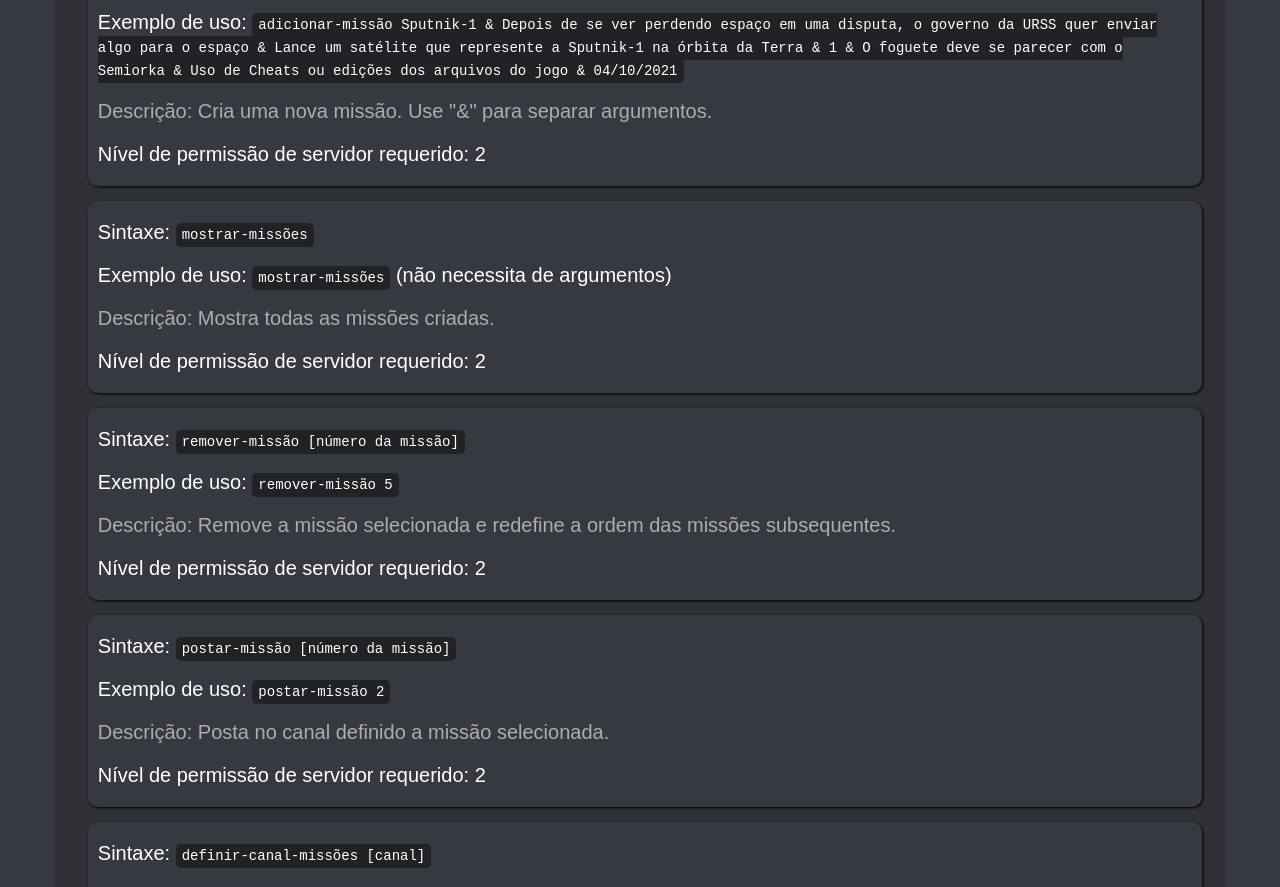
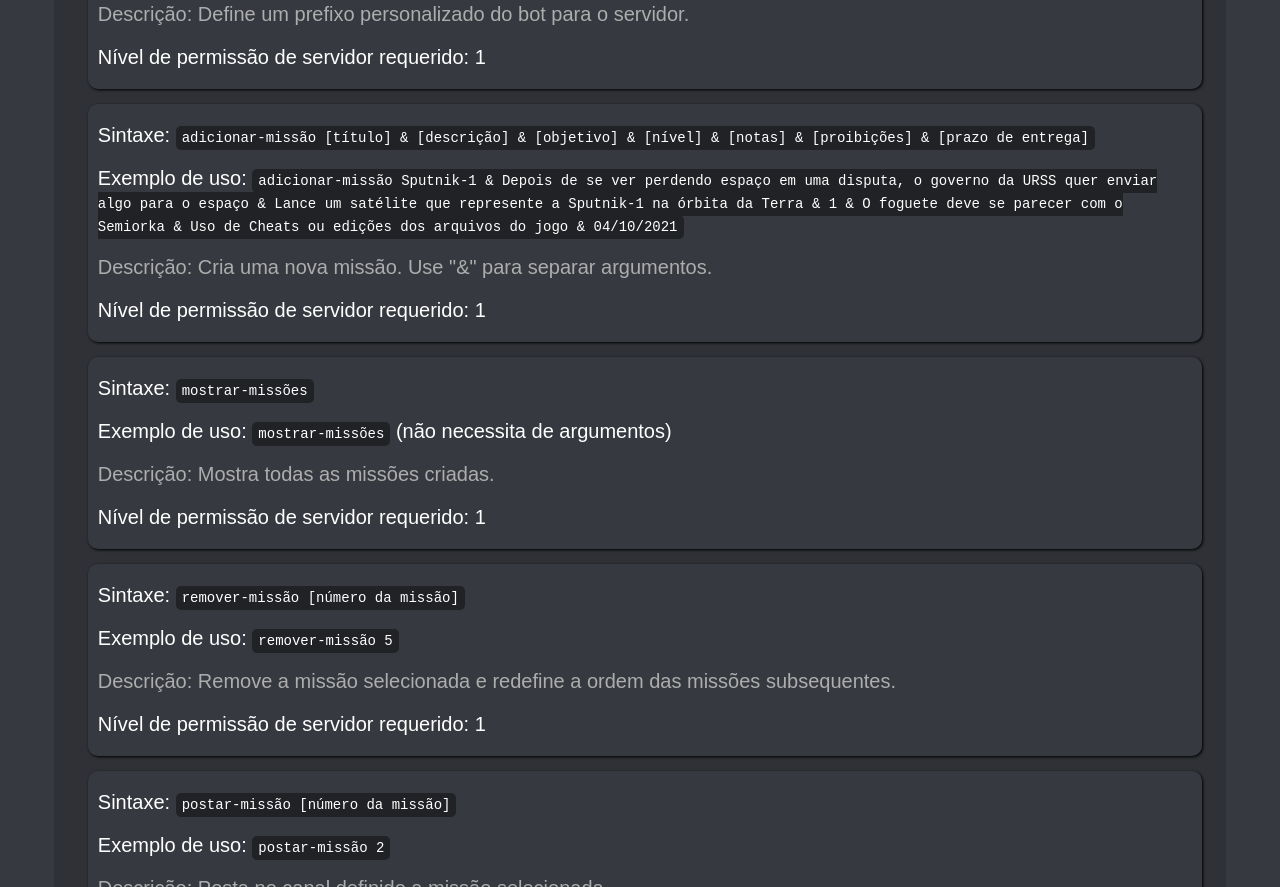
Before and after one commit to FredericoAndrade1000/rp-manager-web, a plain HTML site: page comandos/index.html in a window 1280 px wide. Shown: the part 3749-4636 px from the top of the page. Drawn offline with Linux system fonts and the light colour scheme.

Commit message:
Add files via upload

```diff
--- a/comandos/index.html
+++ b/comandos/index.html
@@ -152,6 +152,16 @@
                 <p><code>adicionar-dinheiro</code> - Adiciona dinheiro para agência do usuário selecionado.<a onclick="scr('cmd21')">Ver mais</a></p>
             </div>
         </div>
+        <div>
+            <div class="commDiv">
+                <p><code>pagar</code> - Transfere dinheiro para agência do usuário selecionado.<a onclick="scr('cmd22')">Ver mais</a></p>
+            </div>
+        </div>
+        <div>
+            <div class="commDiv">
+                <p><code>top</code> - Mostra as dez melhores agências do índice por dinheiro.<a onclick="scr('cmd22')">Ver mais</a></p>
+            </div>
+        </div>
     </section>
     <section id="last">
         <nav>
@@ -218,7 +228,7 @@
                 <p>Sintaxe: <code>adicionar-missão [título] & [descrição] & [objetivo] & [nível] & [notas] & [proibições] & [prazo de entrega]</code></p>
                 <p>Exemplo de uso: <code>adicionar-missão Sputnik-1 & Depois de se ver perdendo espaço em uma disputa, o governo da URSS quer enviar algo para o espaço & Lance um satélite que represente a Sputnik-1 na órbita da Terra & 1 & O foguete deve se parecer com o Semiorka & Uso de Cheats ou edições dos arquivos do jogo & 04/10/2021</code></p>
                 <p class="description">Descrição: Cria uma nova missão. Use "&" para separar argumentos.</p>
-                <p>Nível de permissão de servidor requerido: 2</p>
+                <p>Nível de permissão de servidor requerido: 1</p>
             </div>
         </div>
         <div>
@@ -226,7 +236,7 @@
                 <p>Sintaxe: <code>mostrar-missões</code></p>
                 <p>Exemplo de uso: <code>mostrar-missões</code> (não necessita de argumentos)</p>
                 <p class="description">Descrição: Mostra todas as missões criadas.</p>
-                <p>Nível de permissão de servidor requerido: 2</p>
+                <p>Nível de permissão de servidor requerido: 1</p>
             </div>
         </div>
         <div>
@@ -234,7 +244,7 @@
                 <p>Sintaxe: <code>remover-missão [número da missão]</code></p>
                 <p>Exemplo de uso: <code>remover-missão 5</code></p>
                 <p class="description">Descrição: Remove a missão selecionada e redefine a ordem das missões subsequentes.</p>
-                <p>Nível de permissão de servidor requerido: 2</p>
+                <p>Nível de permissão de servidor requerido: 1</p>
             </div>
         </div>
         <div>
@@ -242,7 +252,7 @@
                 <p>Sintaxe: <code>postar-missão [número da missão]</code></p>
                 <p>Exemplo de uso: <code>postar-missão 2</code></p>
                 <p class="description">Descrição: Posta no canal definido a missão selecionada.</p>
-                <p>Nível de permissão de servidor requerido: 2</p>
+                <p>Nível de permissão de servidor requerido: 1</p>
             </div>
         </div>
         <div>
@@ -250,7 +260,7 @@
                 <p>Sintaxe: <code>definir-canal-missões [canal]</code></p>
                 <p>Exemplo de uso: <code>definir-canal-missões #missões</code></p>
                 <p class="description">Descrição: Define o canal onde serão postadas as missões.</p>
-                <p>Nível de permissão de servidor requerido: 2</p>
+                <p>Nível de permissão de servidor requerido: 1</p>
             </div>
         </div>
         <div>
@@ -258,7 +268,7 @@
                 <p>Sintaxe: <code>definir-cargo-gerenciador @Administrador</code></p>
                 <p>Exemplo de uso: <code>definir-cargo-gerenciador Administrador</code></p>
                 <p class="description">Descrição: Define o cargo que pode usar alguns comandos específicos.</p>
-                <p>Nível de permissão de servidor requerido: 2</p>
+                <p>Nível de permissão de servidor requerido: 1</p>
             </div>
         </div>
         <div>
@@ -266,7 +276,7 @@
                 <p>Sintaxe: <code>registrar-agência [nome] & [descrição]</code></p>
                 <p>Exemplo de uso: <code>registrar-agência Red Shift Nebular & Sempre fazendo um "desvio"</code></p>
                 <p class="description">Descrição: Registra uma agência para o usuário. Use & para separar argumentos.</p>
-                <p>Nível de permissão de servidor requerido: 2</p>
+                <p>Nível de permissão de servidor requerido: 1</p>
             </div>
         </div>
         <div>
@@ -274,7 +284,7 @@
                 <p>Sintaxe: <code>agência (usuário)</code></p>
                 <p>Exemplo de uso: <code>agência @RP-Manager</code> (não necessita de argumentos)</p>
                 <p class="description">Mostra informações sobre a agência do usuário.</p>
-                <p>Nível de permissão de servidor requerido: 2</p>
+                <p>Nível de permissão de servidor requerido: 1</p>
             </div>
         </div>
         <div>
@@ -282,7 +292,7 @@
                 <p>Sintaxe: <code>remover-agência [confirmar remoção]</code></p>
                 <p>Exemplo de uso: <code>remover-agência confirmar remoção</code></p>
                 <p class="description">Descrição: Remove permanentemente a agência do usuário.</p>
-                <p>Nível de permissão de servidor requerido: 2</p>
+                <p>Nível de permissão de servidor requerido: 1</p>
             </div>
         </div>
         <div>
@@ -290,7 +300,7 @@
                 <p>Sintaxe: <code>registros</code></p>
                 <p>Exemplo de uso: <code>registros</code> (não necessita de argumentos)</p>
                 <p class="description">Descrição: Mostra os últimos dez registros de acontecimentos da agência.</p>
-                <p>Nível de permissão de servidor requerido: 2</p>
+                <p>Nível de permissão de servidor requerido: 1</p>
             </div>
         </div>
         <div>
@@ -298,7 +308,7 @@
                 <p>Sintaxe: <code>pesquisar [número de pacotes de pesquisas]</code></p>
                 <p>Exemplo de uso: <code>pesquisar 5</code></p>
                 <p class="description">Descrição:Faz um investimento em um determinado número de pacotes de pesquisa.</p>
-                <p>Nível de permissão de servidor requerido: 2</p>
+                <p>Nível de permissão de servidor requerido: 1</p>
             </div>
         </div>
         <div>
@@ -306,7 +316,7 @@
                 <p>Sintaxe: <code>atualizar</code></p>
                 <p>Exemplo de uso: <code>atualizar</code> (não necessita de argumentos)</p>
                 <p class="description">Descrição: Avança para o próximo nível a agência do usuário.</p>
-                <p>Nível de permissão de servidor requerido: 2</p>
+                <p>Nível de permissão de servidor requerido: 1</p>
             </div>
         </div>
         <div>
@@ -314,7 +324,7 @@
                 <p>Sintaxe: <code>remover-dinheiro [usuário] [quantidade]</code></p>
                 <p>Exemplo de uso: <code>remover-dinheiro @RP-Manager 10000</code></p>
                 <p class="description">Remove dinheiro da agência do usuário selecionado.</p>
-                <p>Nível de permissão de servidor requerido: 2</p>
+                <p>Nível de permissão de servidor requerido: 1</p>
             </div>
         </div>
         <div>
@@ -322,7 +332,23 @@
                 <p>Sintaxe: <code>adicionar-dinheiro [usuário] [quantidade]</code></p>
                 <p>Exemplo de uso: <code>adicionar-dinheiro @RP-Manager 10000</code></p>
                 <p class="description">Descrição: Adiciona dinheiro para agência do usuário selecionado.</p>
-                <p>Nível de permissão de servidor requerido: 2</p>
+                <p>Nível de permissão de servidor requerido: 1</p>
+            </div>
+        </div>
+        <div>
+            <div id="cmd22" class="commDiv">
+                <p>Sintaxe: <code>pagar [usuário] [quantidade]</code></p>
+                <p>Exemplo de uso: <code>pagar @RP-Manager 10000</code></p>
+                <p class="description">Descrição: Transfere dinheiro para agência do usuário selecionado.</p>
+                <p>Nível de permissão de servidor requerido: 1</p>
+            </div>
+        </div>
+        <div>
+            <div id="cmd22" class="commDiv">
+                <p>Sintaxe: <code>top (página)</code></p>
+                <p>Exemplo de uso: <code>top 2</code></p>
+                <p class="description">Descrição: Mostra as dez melhores agências do índice por dinheiro.</p>
+                <p>Nível de permissão de servidor requerido: 1</p>
             </div>
         </div>
     </section>
```
